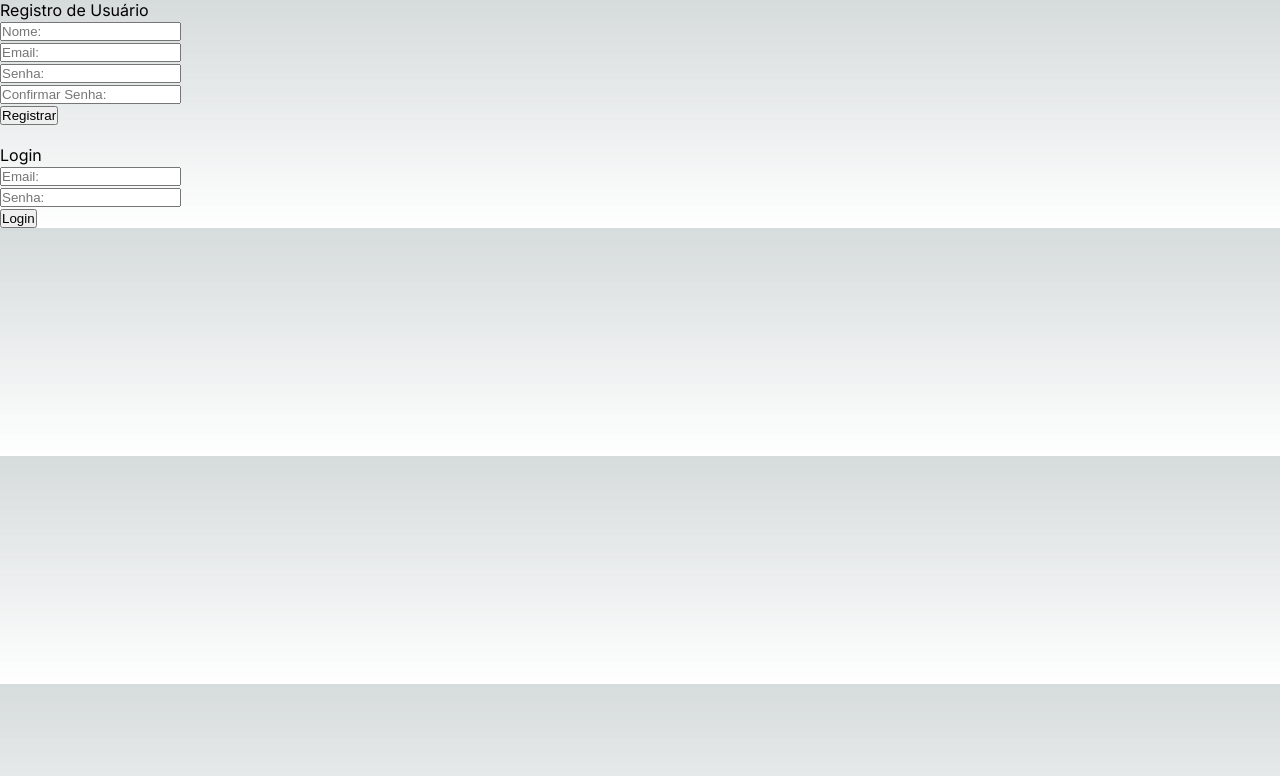
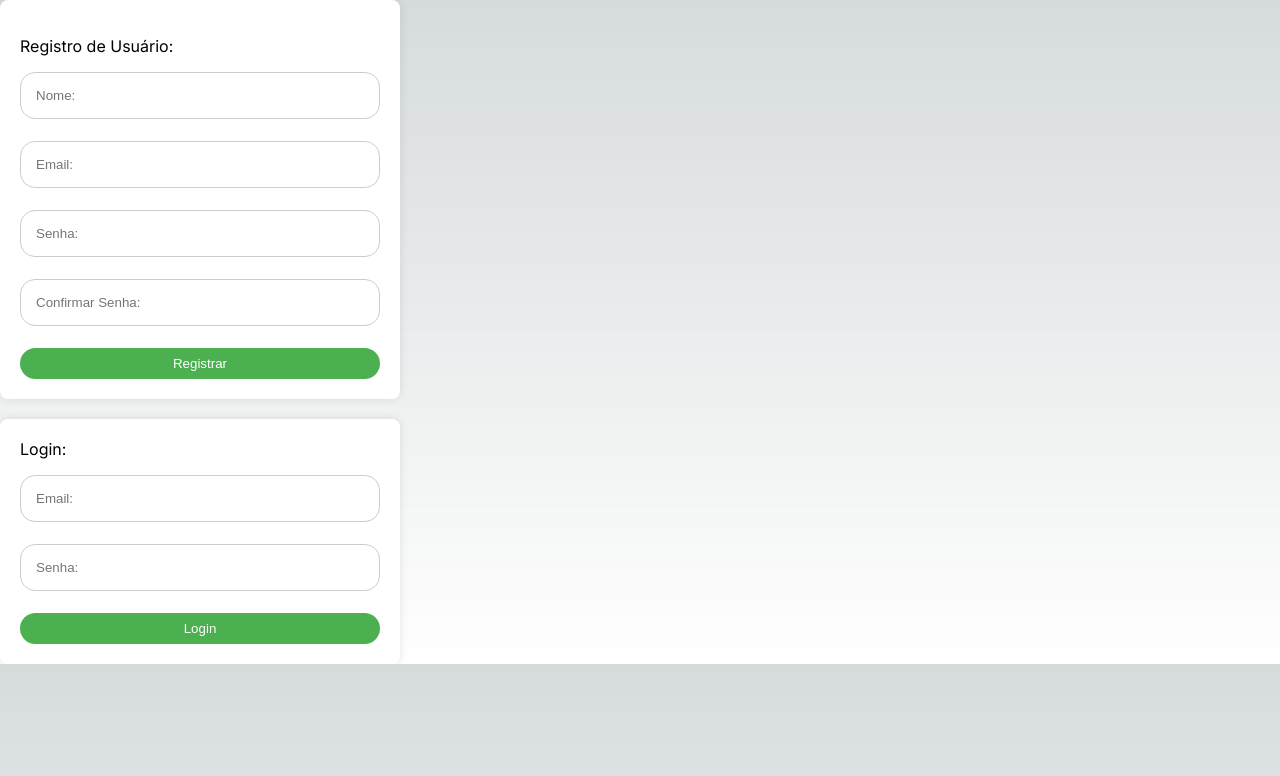
Before and after one commit to MagalhaesVini/Task-Hub, a Next.js app: page / in a window 1280 px wide. Shown: the top 776 px of the page. Built offline with nearby package versions, Linux system fonts and the light colour scheme.

Commit message:
Adicionar correções

```diff
--- a/app/components/LoginForm.jsx
+++ b/app/components/LoginForm.jsx
@@ -36,6 +36,7 @@ const LoginForm = () => {
 
     return (
         <form onSubmit={handleSubmit}>
+            <p>Login:</p>
             <label>
                 <input type="email" name="email" placeholder='Email:' value={loginData.email} onChange={handleChange} />
             </label>
--- a/app/components/RegisterForm.jsx
+++ b/app/components/RegisterForm.jsx
@@ -17,6 +17,8 @@ const RegisterForm = () => {
         });
     };
 
+    const [registrationMessage, setRegistrationMessage] = useState('');
+
     const handleSubmit = async (e) => {
         e.preventDefault();
 
@@ -31,17 +33,29 @@ const RegisterForm = () => {
                 body: JSON.stringify(formData),
             });
 
+            console.log(response);
             const result = await response.json();
             console.log(result);
+
+            if (response.ok) {
+                // Registro bem-sucedido
+                setRegistrationMessage('Registro bem-sucedido!');
+            } else {
+                // Erro no registro
+                setRegistrationMessage(`Erro ao criar usuário: ${result.message}`);
+            }
 
             // Redirecionar para outra página após o registro, se necessário
         } catch (error) {
             console.error('Erro ao criar usuário:', error.message);
+            setRegistrationMessage('Erro ao criar usuário. Por favor, tente novamente.');
         }
     };
 
     return (
         <form onSubmit={handleSubmit}>
+            <p>{registrationMessage}</p>
+            <p>Registro de Usuário:</p>
             <label>
                 <input type="text" name="name" placeholder='Nome:' value={formData.name} onChange={handleChange} />
             </label>
@@ -55,7 +69,7 @@ const RegisterForm = () => {
             </label>
             <br />
             <label>
-                <input type="password" name="confirmpassword" placeholder='Confirmar Senha:' value={formData.confirmpassword} onChange={handleChange}/>
+                <input type="password" name="confirmpassword" placeholder='Confirmar Senha:' value={formData.confirmpassword} onChange={handleChange} />
             </label>
             <br />
             <button type="submit">Registrar</button>
--- a/app/globals.css
+++ b/app/globals.css
@@ -105,3 +105,56 @@ a {
     color-scheme: dark;
   }
 }
+
+form {
+  background-color: #fff;
+  box-shadow: 0 0 10px rgba(0, 0, 0, 0.1);
+  padding: 20px;
+  border-radius: 8px;
+  width: 400px;
+}
+
+form p {
+  color: #000;
+  margin-bottom: 16px;
+
+}
+
+label {
+  display: block;
+  margin-bottom: 1px;
+  font-weight: bold;
+}
+
+input {
+  width: 100%;
+  padding: 15px;
+  margin-bottom: 1px;
+  border: 1px solid #ccc;
+  border-radius: 15px;
+  box-sizing: border-box;
+}
+
+button {
+  background-color: #4caf50;
+  color: #fff;
+  padding: 8px;
+  border: none;
+  border-radius: 20px;
+  cursor: pointer;
+  width: 100%;
+}
+
+p {
+  color: #333;
+  font-size: 16px;
+  margin-bottom: 10px;
+}
+
+.success-message {
+  color: #4CAF50;
+}
+
+.error-message {
+  color: #FF6347;
+}
--- a/app/page.jsx
+++ b/app/page.jsx
@@ -5,10 +5,8 @@ import LoginForm from './components/LoginForm';
 const RegisterPage = () => {
   return (
     <div>
-      <p>Registro de Usuário</p>
       <RegisterForm />
       <br />
-      <p>Login</p>
       <LoginForm />
     </div>
   );
```
